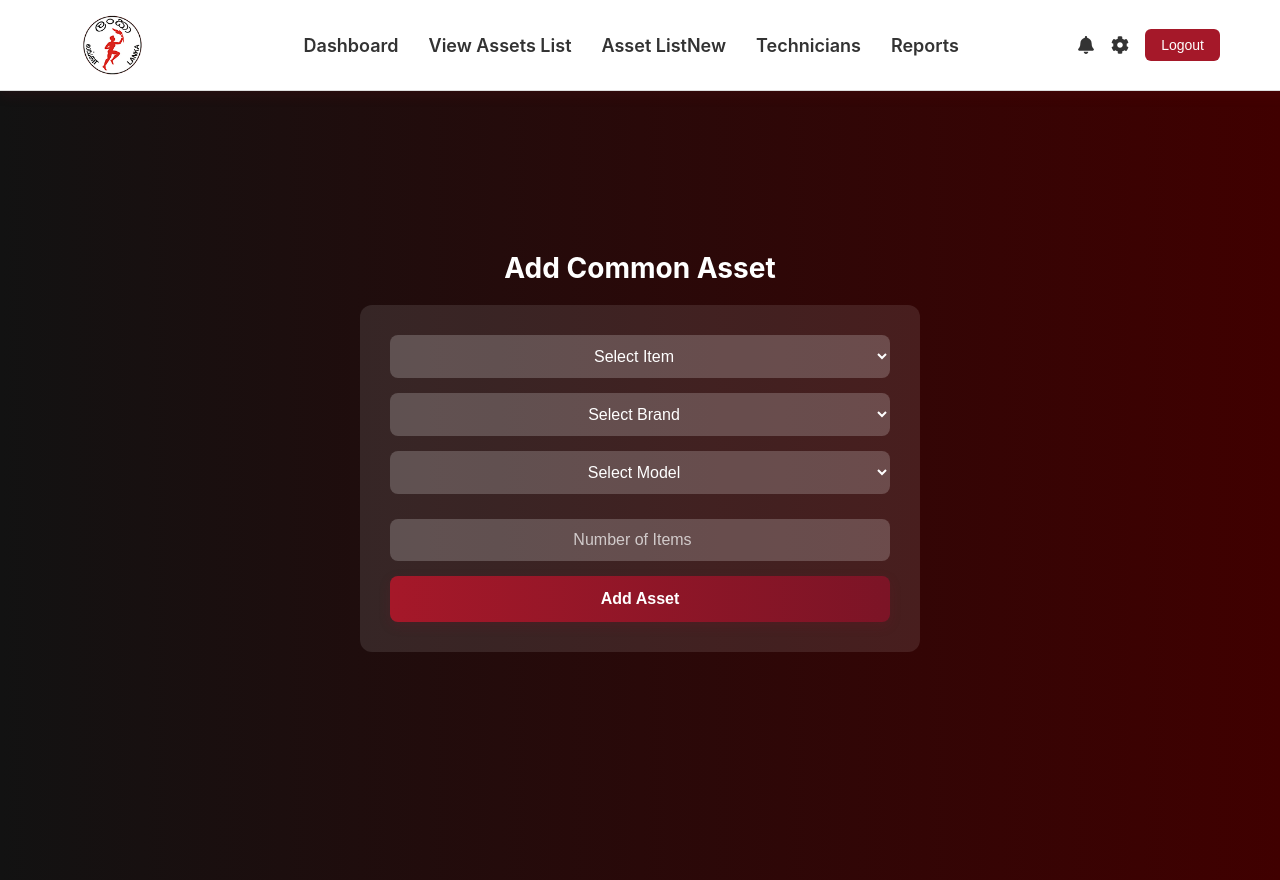
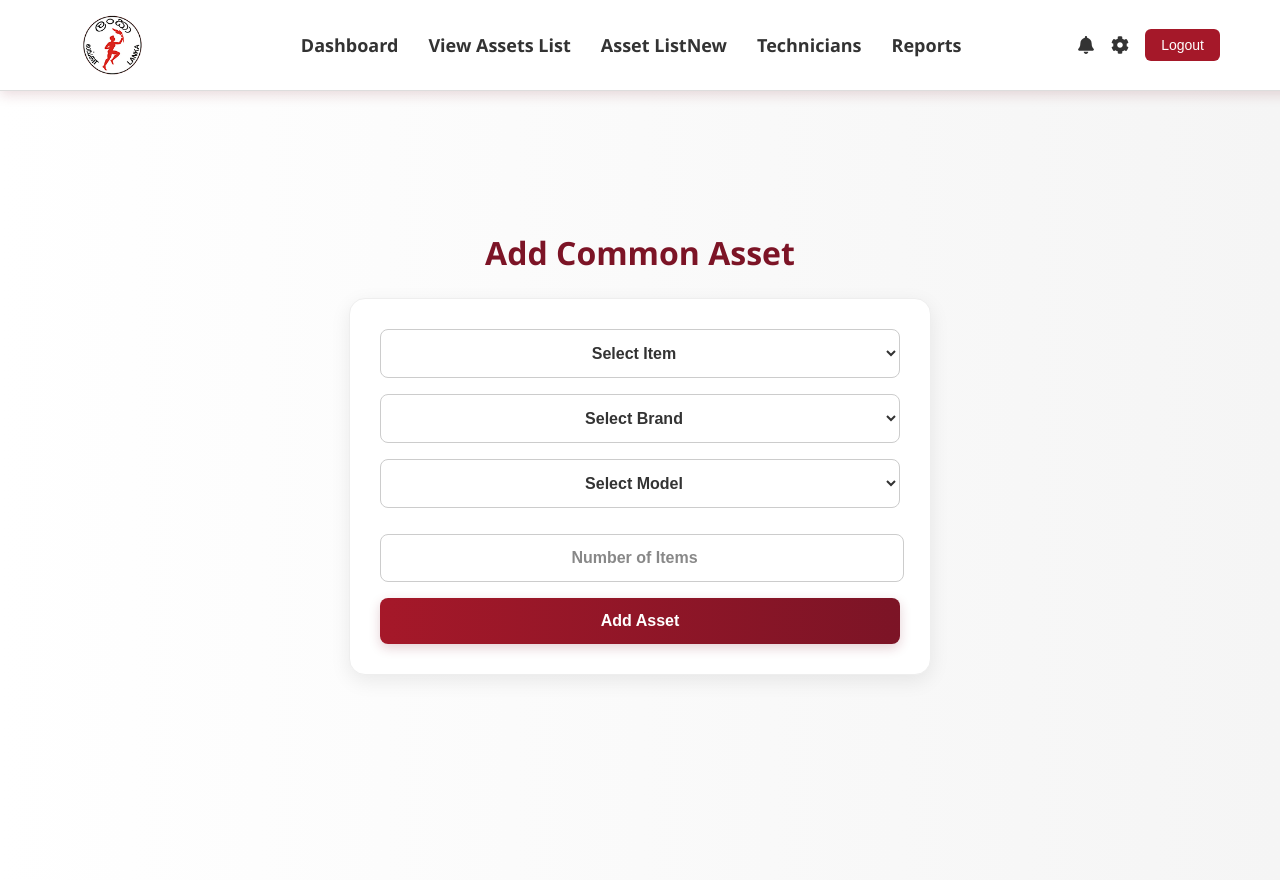
Before and after one commit to ruvindi-matharaarachchi/CPC-Assets-Management, a React (Create React App) app in the folder asset-management-frontend/: page /add-common-asset in a window 1280 px wide. Built offline with nearby package versions, Linux system fonts and the light colour scheme.

Commit message:
Update AddCommonAsset.css

```diff
--- a/asset-management-frontend/src/pages/AddCommonAsset.css
+++ b/asset-management-frontend/src/pages/AddCommonAsset.css
@@ -1,101 +1,115 @@
 .common-asset-container {
   min-height: 100vh;
-  background: linear-gradient(to right, #121212, #400000);
-  color: white;
+  background: linear-gradient(to right, #ffffff, #f5f5f5);
+  color: #222;
   display: flex;
   flex-direction: column;
   align-items: center;
   justify-content: center;
   padding: 40px;
+  font-family: 'Segoe UI', sans-serif;
 }
 
 .common-asset-container h2 {
-  font-size: 28px;
-  margin-bottom: 20px;
+  font-size: 32px;
+  margin-bottom: 24px;
+  color: #7c1426;
+  font-weight: 700;
 }
 
+/* Success Message */
 .message {
-  margin-bottom: 15px;
-  color: lightgreen;
+  margin-bottom: 18px;
+  color: #2e7d32; /* deep green */
+  font-size: 16px;
+  font-weight: 600;
 }
 
+/* Form Container */
 .common-asset-form {
-  background: rgba(255, 255, 255, 0.1);
+  background: #ffffff;
   padding: 30px;
-  border-radius: 12px;
+  border-radius: 16px;
   width: 100%;
-  max-width: 500px;
+  max-width: 520px;
   display: flex;
-  color: #121212;
   flex-direction: column;
+  box-shadow: 0 6px 20px rgba(0, 0, 0, 0.08);
+  border: 1px solid #eee;
+  color: #222;
 }
 
-.common-asset-form input {
-  margin-bottom: 15px;
-  width: auto;
-  padding: 12px;
+/* Input Fields */
+.common-asset-form input,
+.common-asset-form select {
+  margin-bottom: 16px;
+  padding: 14px;
   border-radius: 8px;
-  border: none;
-  background: rgba(255, 255, 255, 0.2);
-  color: white;
+  border: 1px solid #ccc;
+  background: #fff;
   font-size: 16px;
+  font-weight: 600;
+  color: #333;
+  transition: border 0.3s ease;
 }
 
-/* ✅ White placeholder text */
 .common-asset-form input::placeholder {
-  color: white;
-  opacity: 0.7; /* optional: make it slightly dimmer */
+  color: #888;
+  opacity: 1;
 }
 
 .common-asset-form select {
-  margin-bottom: 15px;
-  padding: 12px;
-  border-radius: 8px;
-  border: none;
-  background: rgba(255, 255, 255, 0.2);
-  color: white;
-  font-size: 16px;
   text-align: center;
-  text-align-last: center; /* Most modern browsers */
+  text-align-last: center;
 }
 
 .common-asset-form select option {
-  color: black;
+  color: #222;
 }
 
+/* Focus Styles */
 .common-asset-form input:focus,
 .common-asset-form select:focus {
   outline: none;
-  background: rgba(255, 255, 255, 0.3);
+  border-color: #a51829;
+  background-color: #fffefc;
 }
 
+/* Submit Button */
 .common-asset-form button {
-  padding: 12px;
-  background: #e63946;
+  padding: 14px;
+  background: linear-gradient(to right, #a51829, #7c1426);
   border: none;
   border-radius: 8px;
   color: white;
   font-size: 16px;
+  font-weight: 600;
   cursor: pointer;
-  transition: 0.3s ease;
+  transition: all 0.3s ease;
+  box-shadow: 0 4px 12px rgba(124, 20, 38, 0.2);
 }
 
 .common-asset-form button:hover {
-  background: #c62828;
+  background: linear-gradient(to right, #7c1426, #a51829);
+  transform: translateY(-2px);
 }
 
+/* View Details Button */
 .view-details-button {
-  padding: 8px 16px;
+  padding: 10px 18px;
   background: transparent;
-  border: 2px solid #3498db;
-  color: #3498db;
+  border: 2px solid #7c1426;
+  color: #7c1426;
   border-radius: 8px;
+  font-size: 14px;
+  font-weight: 600;
   cursor: pointer;
-  transition: 0.3s ease;
+  transition: all 0.3s ease;
   margin-left: 10px;
 }
 
 .view-details-button:hover {
-  background: #3498db;
+  background: #7c1426;
   color: white;
+  transform: translateY(-2px);
 }
```
